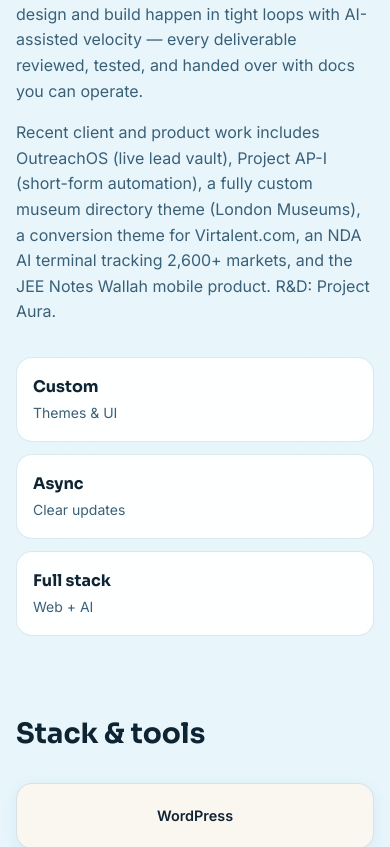
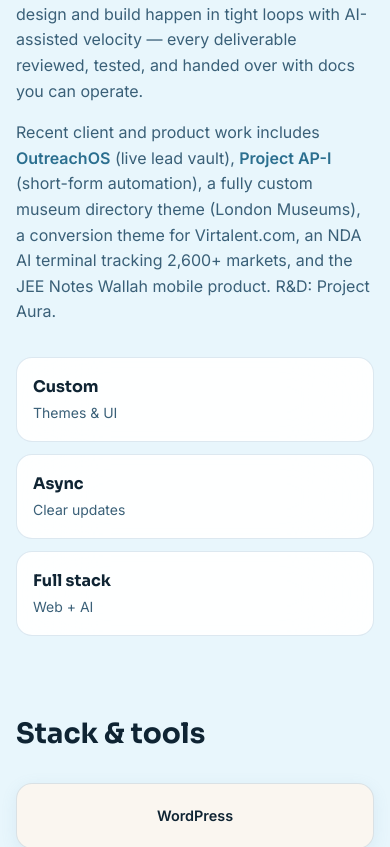
Before and after one commit to its-techxtreme/techxtreme-portfolio, a React (Vite) app: page /about in a window 390 px wide. Shown: the part 946-1793 px from the top of the page. Built offline with nearby package versions, Linux system fonts and the light colour scheme.

Commit message:
feat: strengthen OutreachOS live and GitHub outbound links
Add clickable live links on About/footer, case-study GitHub CTA, and README product table so OutreachOS is discoverable from the portfolio for SEO.

```diff
--- a/src/components/layout/Footer.tsx
+++ b/src/components/layout/Footer.tsx
@@ -17,6 +17,14 @@ export function Footer() {
         <Link to="/contact" className="inline-flex min-h-11 items-center text-sm text-muted hover:text-accent">
           Contact
         </Link>
+        <a
+          href="https://outreachos.techxtreme.me"
+          target="_blank"
+          rel="noopener noreferrer"
+          className="inline-flex min-h-11 items-center text-sm text-muted hover:text-accent"
+        >
+          OutreachOS
+        </a>
       </div>
       <span className="text-sm text-muted">© {year} Techxtreme</span>
     </footer>
--- a/src/components/seo/Seo.tsx
+++ b/src/components/seo/Seo.tsx
@@ -166,6 +166,8 @@ export function projectJsonLd(slug: string) {
     image: `${SITE_URL}${p.image}`,
     creator: { "@id": `${SITE_URL}/#organization` },
     keywords: p.tags.join(", "),
-    ...(p.liveUrl ? { sameAs: [p.liveUrl] } : {}),
+    ...(p.liveUrl || p.repoUrl
+      ? { sameAs: [p.liveUrl, p.repoUrl].filter(Boolean) as string[] }
+      : {}),
   };
 }
--- a/src/data/projects.ts
+++ b/src/data/projects.ts
@@ -16,6 +16,7 @@ export interface Project {
   categories: ProjectCategory[];
   tags: string[];
   liveUrl?: string;
+  repoUrl?: string;
   featured?: boolean;
   bentoClass?: string;
   stats?: { value: string; label: string }[];
@@ -41,6 +42,7 @@ export const projects: Project[] = [
     categories: ["live", "ai"],
     tags: ["Live", "Production", "SaaS", "Lead gen", "Next.js", "2026"],
     liveUrl: "https://outreachos.techxtreme.me",
+    repoUrl: "https://github.com/its-techxtreme/OutreachOS",
     featured: true,
     bentoClass: "md:col-span-7 md:row-span-2",
     stats: [
--- a/src/pages/About.tsx
+++ b/src/pages/About.tsx
@@ -5,21 +5,29 @@ import { SKILLS } from "../data/skills";
 import { assetUrl } from "../lib/assets";
 import { Seo } from "../components/seo/Seo";
 
-const timeline = [
+const timeline: {
+  year: string;
+  title: string;
+  desc: string;
+  href?: string;
+}[] = [
   {
     year: "2026",
     title: "OutreachOS",
-    desc: "Production lead vault for cold outreach — Excel import, filters, call scripts, live at outreachos.techxtreme.me.",
+    desc: "Production personal lead management vault for cold outreach — Excel import, filters, call scripts.",
+    href: "https://outreachos.techxtreme.me",
   },
   {
     year: "2026",
     title: "Project AP-I",
     desc: "Short-form content automation queue — Memes / Anime / Sports → YouTube + Instagram with operator dashboard.",
+    href: "https://ap-i.techxtreme.me",
   },
   {
     year: "2024–26",
     title: "London Museums Directory",
     desc: "Fully custom WordPress theme + directory plugin; 350+ monthly organic visits.",
+    href: "https://londonmuseums.co.uk",
   },
   {
     year: "2025–26",
@@ -30,6 +38,7 @@ const timeline = [
     year: "2024",
     title: "Virtalent.com",
     desc: "Custom service-site theme — video hero, trust modules, consultation funnel.",
+    href: "https://virtalent.com",
   },
   { year: "Ongoing", title: "Project Aura", desc: "Local-first voice AI, memory tiers, terminal UI (R&D)." },
   { year: "Client", title: "JEE Notes Wallah", desc: "EdTech mobile app UI + Firebase membership architecture." },
@@ -71,8 +80,25 @@ export function About() {
             handed over with docs you can operate.
           </p>
           <p className="mt-4 text-muted">
-            Recent client and product work includes OutreachOS (live lead vault), Project AP-I (short-form
-            automation), a fully custom museum directory theme (London Museums), a conversion theme for
+            Recent client and product work includes{" "}
+            <a
+              href="https://outreachos.techxtreme.me"
+              className="font-semibold text-accent underline-offset-2 hover:underline"
+              target="_blank"
+              rel="noopener noreferrer"
+            >
+              OutreachOS
+            </a>{" "}
+            (live lead vault),{" "}
+            <a
+              href="https://ap-i.techxtreme.me"
+              className="font-semibold text-accent underline-offset-2 hover:underline"
+              target="_blank"
+              rel="noopener noreferrer"
+            >
+              Project AP-I
+            </a>{" "}
+            (short-form automation), a fully custom museum directory theme (London Museums), a conversion theme for
             Virtalent.com, an NDA AI terminal tracking 2,600+ markets, and the JEE Notes Wallah mobile product.
             R&D: Project Aura.
           </p>
@@ -111,7 +137,18 @@ export function About() {
             <div className="grid gap-4 py-8 md:grid-cols-[120px_1fr]">
               <span className="font-mono text-sm text-accent">{t.year}</span>
               <div>
-                <strong className="font-display text-lg">{t.title}</strong>
+                {t.href ? (
+                  <a
+                    href={t.href}
+                    target="_blank"
+                    rel="noopener noreferrer"
+                    className="font-display text-lg font-bold text-ink underline-offset-4 hover:text-accent hover:underline"
+                  >
+                    {t.title} ↗
+                  </a>
+                ) : (
+                  <strong className="font-display text-lg">{t.title}</strong>
+                )}
                 <p className="mt-1 text-muted">{t.desc}</p>
               </div>
             </div>
--- a/src/pages/ProjectDetail.tsx
+++ b/src/pages/ProjectDetail.tsx
@@ -106,6 +106,16 @@ export function ProjectDetail() {
                 {project.liveUrl.replace("https://", "")} ↗
               </a>
             )}
+            {project.repoUrl && (
+              <a
+                href={project.repoUrl}
+                target="_blank"
+                rel="noopener noreferrer"
+                className="mt-1 block break-all text-sm text-muted hover:text-accent hover:underline sm:text-base"
+              >
+                {project.repoUrl.replace("https://", "")} ↗
+              </a>
+            )}
           </Reveal>
 
           <Reveal className="mt-8">
@@ -194,6 +204,11 @@ export function ProjectDetail() {
                 Visit live site →
               </ButtonLink>
             )}
+            {project.repoUrl && (
+              <ButtonLink to={project.repoUrl} external variant="ghost">
+                View on GitHub →
+              </ButtonLink>
+            )}
             <ButtonLink to="/contact" variant="ghost">
               Start a similar project →
             </ButtonLink>
```
Also changed, not shown: 1 other file (tests, documents, lock files or other folders).
